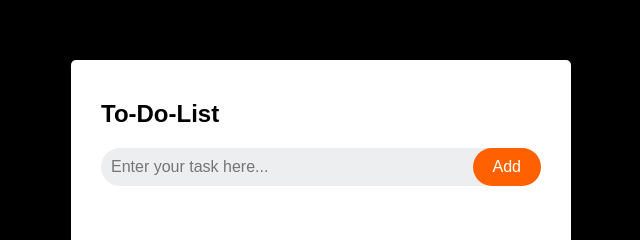
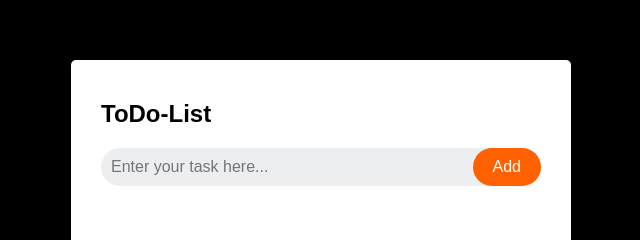
Before and after one commit to aayushsinghghatal/ToDoList, a plain HTML site: page index.html in a window 1280 px wide. Shown: the part 227-467 px from the top of the page, 319-959 px from the left. Drawn offline with Linux system fonts and the light colour scheme.

Commit message:
Update index.html

```diff
--- a/index.html
+++ b/index.html
@@ -11,7 +11,7 @@
 <body>
     <div class="container">
         <div class="todoapp">
-            <h2 class="h2">To-Do-List</h2>
+            <h2 class="h2">ToDo-List</h2>
             <div class="inputfield">
                 <input type="text" class="input" placeholder="Enter your task here...">
                 <button onclick="addTask()">Add</button>
```
